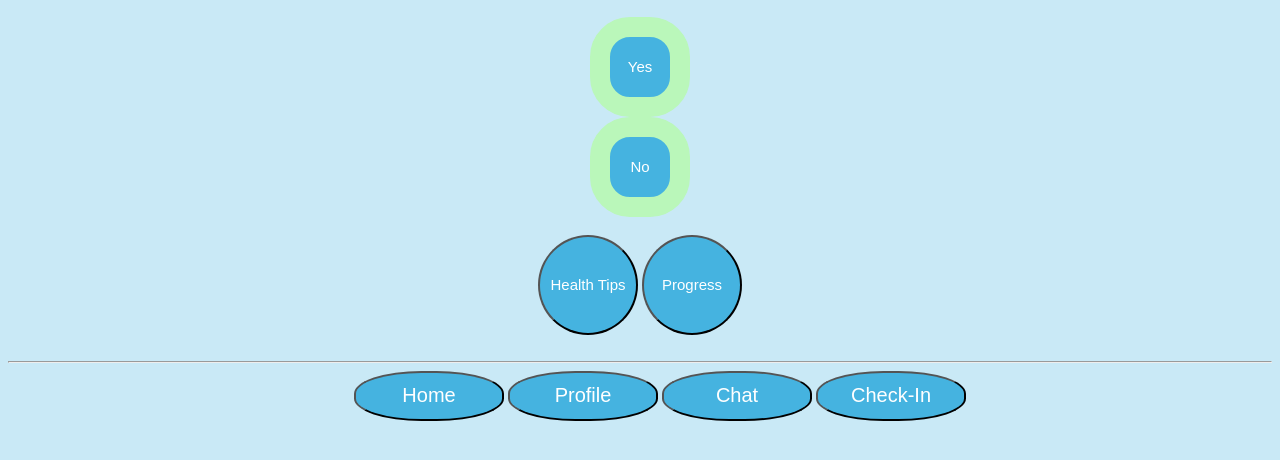
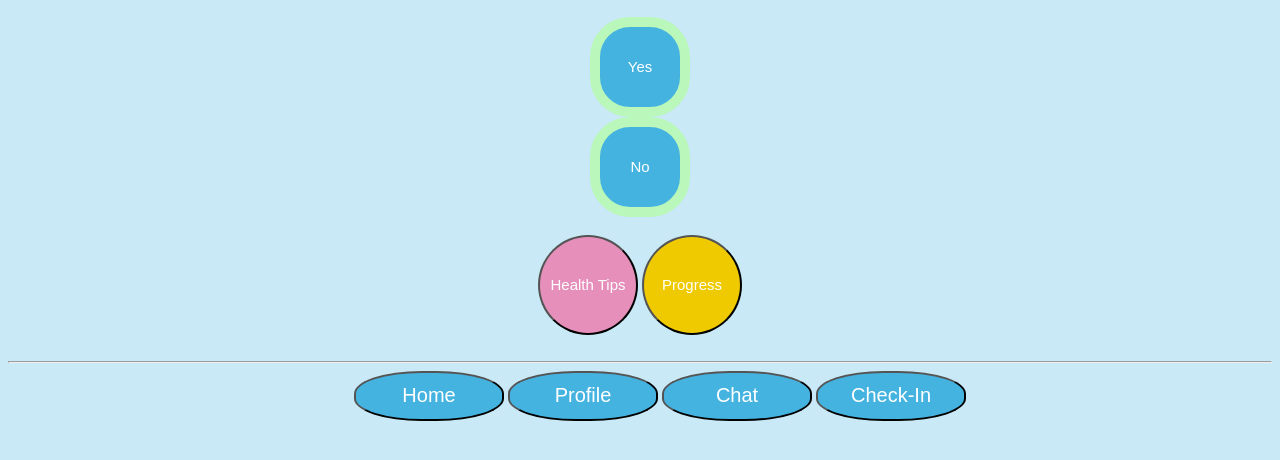
Before and after one commit to varunjitsingh6410/Breathe, a plain HTML site: page health.html in a window 1280 px wide. Shown: the part 50-510 px from the top of the page. Drawn offline with Linux system fonts and the light colour scheme.

Commit message:
re-style checkin page, change checkin page functionality

```diff
--- a/globalstyle.css
+++ b/globalstyle.css
@@ -6,7 +6,7 @@ header, footer {
     text-align: center;
 }
 
-main {
+.page-content {
     text-align: center;
 }
 
@@ -44,7 +44,6 @@ ul#nav {
 }
 
 .xtranav button {
-    background-color: #45B3E0;
     color: #ffffff;
     text-align: center;
     padding: 10px 10px;
@@ -54,7 +53,15 @@ ul#nav {
     width: 100px;
 }
 
-#checkin-submit {
+#tips {
+    background-color: #e68fbb;
+}
+
+#progress {
+    background-color: #efca00;
+}
+
+.responses button {
     background-color: #45B3E0;
     color: #ffffff;
     text-align: center;
@@ -62,10 +69,10 @@ ul#nav {
     font-size: 15px;
     border-radius: 40%;
     border: 10px solid rgb(186, 247, 186);
-    height: 200px;
-    width: 200px;
+    height: 100px;
+    width: 100px;
 }
 
 #checkin-entry {
-    background-color: white;
+
 }
--- a/health.html
+++ b/health.html
@@ -29,8 +29,8 @@
 					<button id="checkin-no">No</button><br>
 				</section><br>
 				<section class="xtranav" id="checkin-links">
-					<button onclick="window.location.href='health-tips.html'">Health Tips</button>
-					<button onclick="window.location.href='health-tips.html'">Progress</button>
+					<button id="tips" onclick="window.location.href='health-tips.html'">Health Tips</button>
+					<button id="progress" onclick="window.location.href='health-tips.html'">Progress</button>
 				</section>
 			</div>
 						<!--Global Variables for Response JS-->
--- a/responses.js
+++ b/responses.js
@@ -44,6 +44,7 @@ function replaceYN(num) {
             checkin_entry = renderHTML("input", "checkin-entry", "type", "number", "", parent);
             checkin_entry.setAttribute("min", "1");
             parent.appendChild(document.createElement("br"));
+            parent.appendChild(document.createElement("br"));
             checkin_submit = renderHTML("button", "checkin-submit", "onclick", "changeText()", "Submit", parent);
             checkin_submit.setAttribute('class', 'checkin-submit');
             break;
@@ -53,7 +54,15 @@ function replaceYN(num) {
             parent.removeChild(checkin_submit);
             parent.removeChild(checkin_entry);
             checkin_entry = renderHTML("input", "checkin-entry2", "type", "number", "", parent);
+            checkin_entry.setAttribute('placeholder', 'Hours');
+            checkin_entry.setAttribute("min", "0");
+            parent.appendChild(document.createElement("br"));
+            checkin_entry = renderHTML("input", "checkin-entry2", "type", "number", "", parent);
+            checkin_entry.setAttribute('placeholder', 'Minutes')
             checkin_entry.setAttribute("min", "1");
+            checkin_entry.innerHTML = "Hours";
+            checkin_entry.setAttribute("min", "1");
+            parent.appendChild(document.createElement("br"));
             parent.appendChild(document.createElement("br"));
             checkin_submit = renderHTML("button", "checkin-submit2", "onclick", "changeText()", "Submit", parent);
             checkin_submit.setAttribute('class', 'checkin-submit');
```
